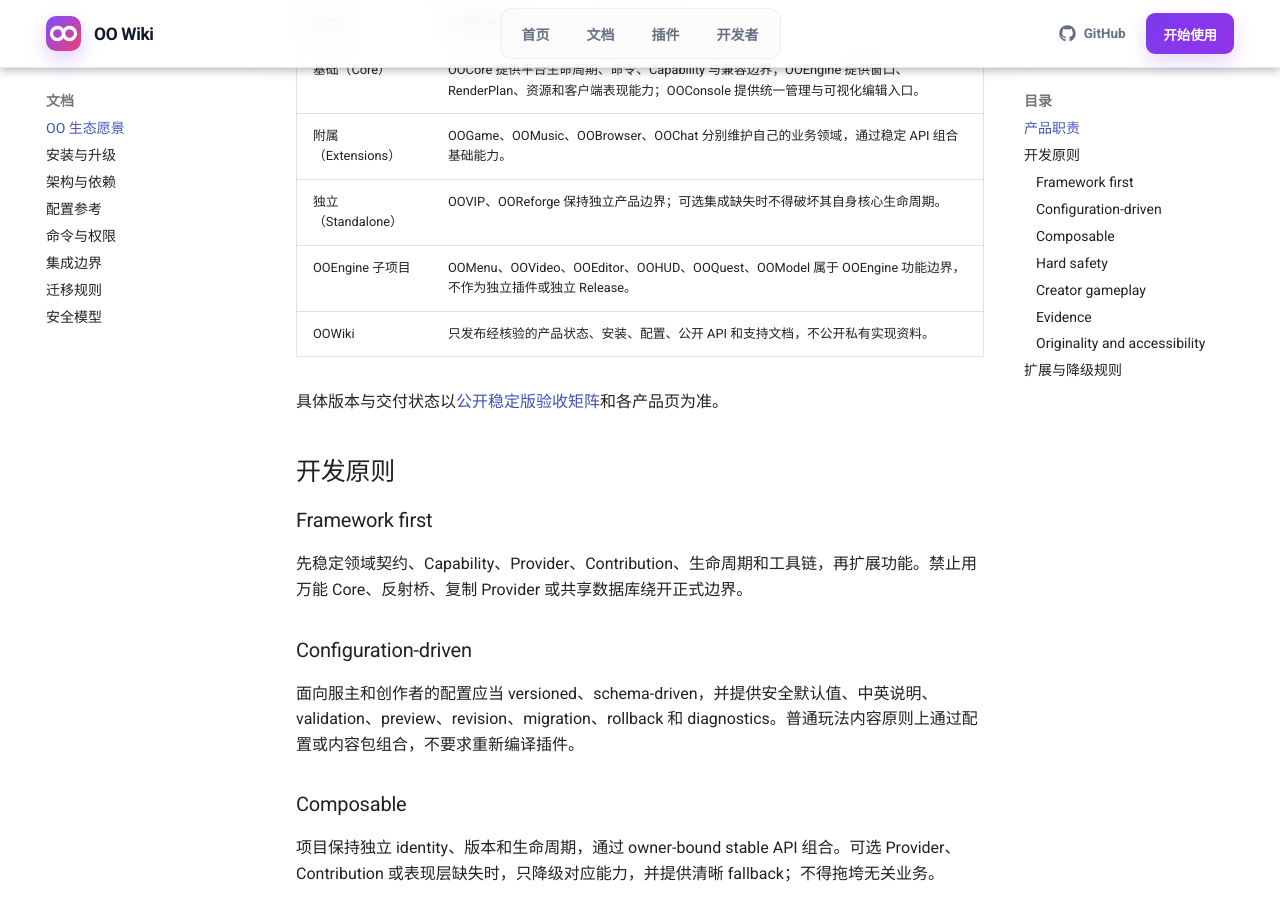
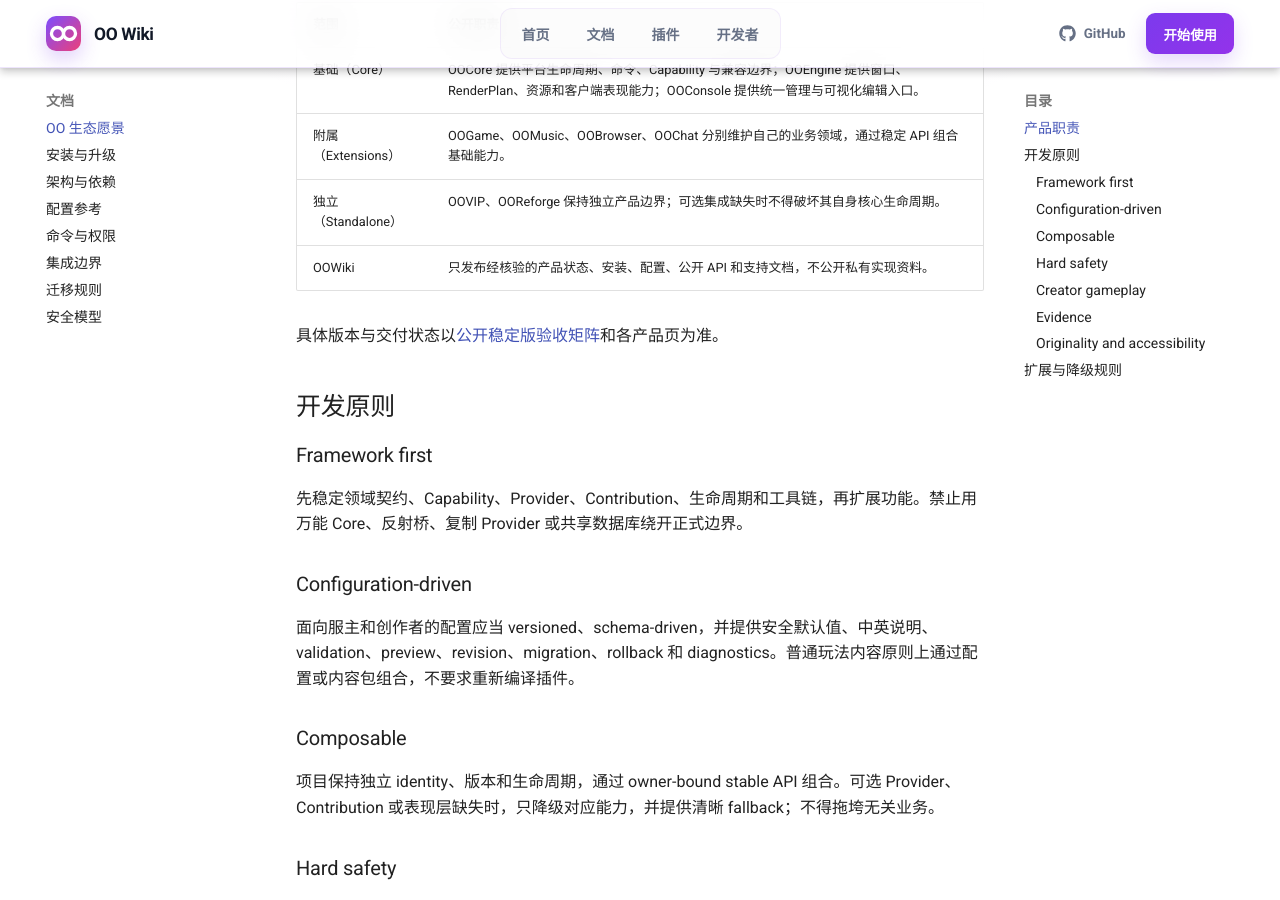
Before and after one commit to Meowopia/OOWiki, an MkDocs documentation site: the page built from docs/vision.md, in a window 1280 px wide and 900 px high, scrolled down 383 px. Built offline with MkDocs 1.6.1 and Material for MkDocs 9.7.7, drawn with Linux system fonts in a browser that asks for light colours; comment, search, counter and statistics services are not loaded.

Commit message:
docs: remove redundant engine subproject listing

```diff
--- a/docs/vision.md
+++ b/docs/vision.md
@@ -11,7 +11,6 @@
 | 基础（Core） | OOCore 提供平台生命周期、命令、Capability 与兼容边界；OOEngine 提供窗口、RenderPlan、资源和客户端表现能力；OOConsole 提供统一管理与可视化编辑入口。 |
 | 附属（Extensions） | OOGame、OOMusic、OOBrowser、OOChat 分别维护自己的业务领域，通过稳定 API 组合基础能力。 |
 | 独立（Standalone） | OOVIP、OOReforge 保持独立产品边界；可选集成缺失时不得破坏其自身核心生命周期。 |
-| OOEngine 子项目 | OOMenu、OOVideo、OOEditor、OOHUD、OOQuest、OOModel 属于 OOEngine 功能边界，不作为独立插件或独立 Release。 |
 | OOWiki | 只发布经核验的产品状态、安装、配置、公开 API 和支持文档，不公开私有实现资料。 |
 
 具体版本与交付状态以[公开稳定版验收矩阵](acceptance.md)和各产品页为准。
```
